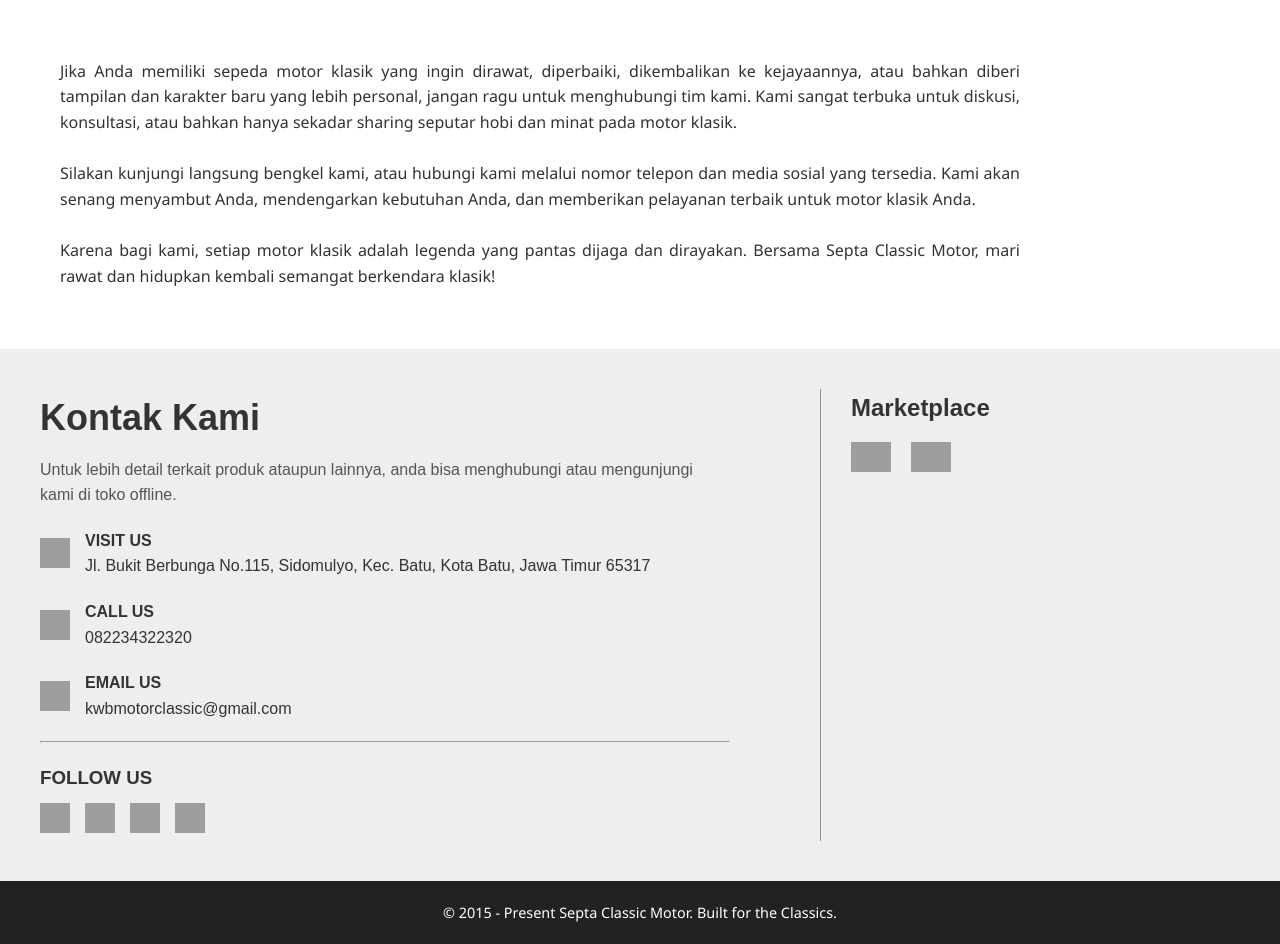
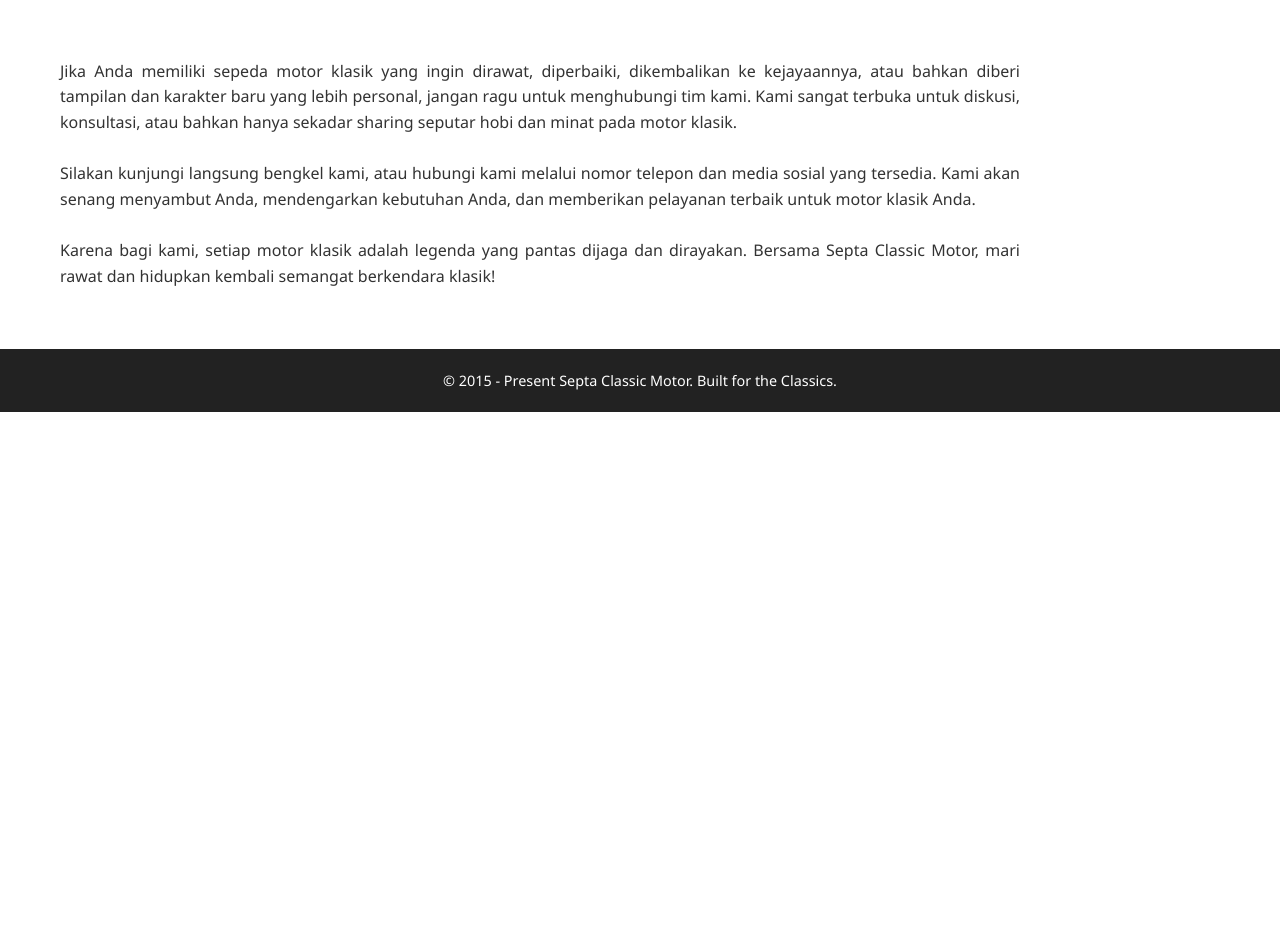
Before and after one commit to Wildan-cd/SCM-Project2, a Laravel app: page /layanan in a window 1280 px wide. Shown: the part 2535-3479 px from the top of the page. After the commit the page ends 2947 px from the top, so only its background shows below. Run offline with Laravel 12, Linux system fonts and the light colour scheme; parts of the project's set-up code (start-up, migrations or seed data) failed here and were passed over; grey boxes are pictures that could not be loaded.

Commit message:
update layanan

```diff
--- a/resources/views/landing/layanan.blade.php
+++ b/resources/views/landing/layanan.blade.php
@@ -129,67 +129,6 @@
         </div>
     </section>
 
-    <section class="contact-section">
-        <div class="contact-container">
-            <div class="contact-info">
-                <h2>Kontak Kami</h2>
-                <p>Untuk lebih detail terkait produk ataupun lainnya, anda bisa menghubungi atau mengunjungi kami di
-                    toko offline.</p>
-
-                <div class="contact-item">
-                    <img src="images/location.png" alt="Location" class="contact-icon">
-                    <div>
-                        <strong>VISIT US</strong><br>
-                        Jl. Bukit Berbunga No.115, Sidomulyo, Kec. Batu, Kota Batu, Jawa Timur 65317
-                    </div>
-                </div>
-
-                <div class="contact-item">
-                    <img src="images/phone.png" alt="Phone" class="contact-icon">
-                    <div>
-                        <strong>CALL US</strong><br>
-                        082234322320
-                    </div>
-                </div>
-
-                <div class="contact-item">
-                    <img src="images/email.png" alt="Email" class="contact-icon">
-                    <div>
-                        <strong>EMAIL US</strong><br>
-                        kwbmotorclassic@gmail.com
-                    </div>
-                </div>
-
-                <hr>
-
-                <div class="social">
-                    <h3>FOLLOW US</h3>
-                    <div class="icons">
-                        <a href="https://www.instagram.com/septaclassicmotor/" target="_blank"><img src="images/instagram.png"
-                                alt="Instagram"></a>
-                        <a href="https://www.tiktok.com/@septaclassic" target="_blank"><img src="images/tiktok.png" alt="TikTok"></a>
-                        <a href="https://web.facebook.com/septaclassicmotor" target="_blank"><img src="images/facebook.png"
-                                alt="Facebook"></a>
-                        <a href="https://wa.me/6282234322320" target="_blank"><img src="images/whatsapp.png" alt="Whatsapp"></a>
-                    </div>
-                </div>
-            </div>
-
-            <div class="contact-extra">
-                <h3>Marketplace</h3>
-                <div class="marketplace-icons">
-                    <a href="https://shopee.co.id/kwbmotorclassic" target="_blank" rel="noopener">
-                        <img src="images/shopee.png" alt="Shopee">
-                    </a>
-
-                    <a href="https://www.tokopedia.com/septa-classic-motor" target="_blank" rel="noopener">
-                        <img src="images/tokopedia.png" alt="Tokopedia">
-                    </a>
-                </div>
-            </div>
-        </div>
-    </section>
-
     @include('components.footer')
 
     <script src="/scm_new/js/script1.js"></script>
```
